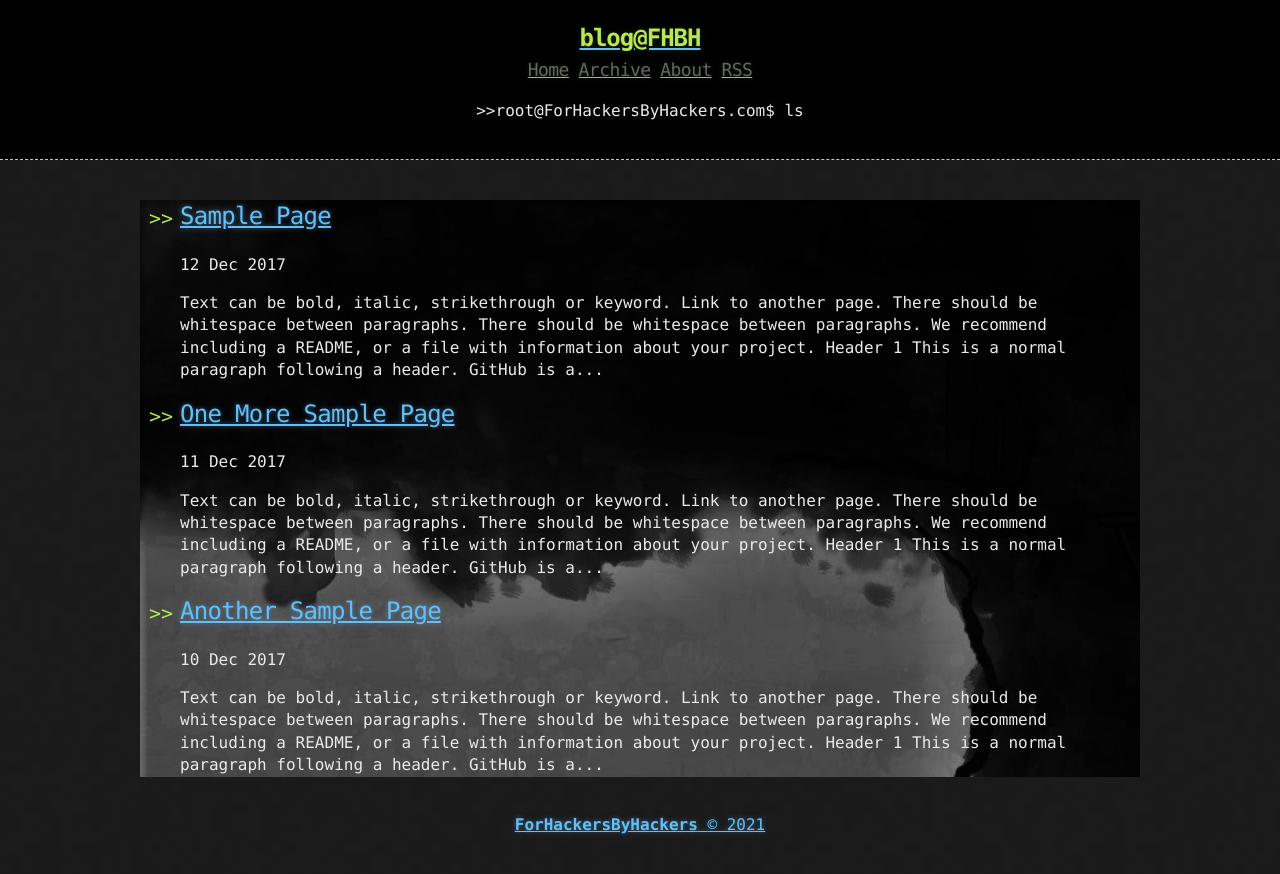
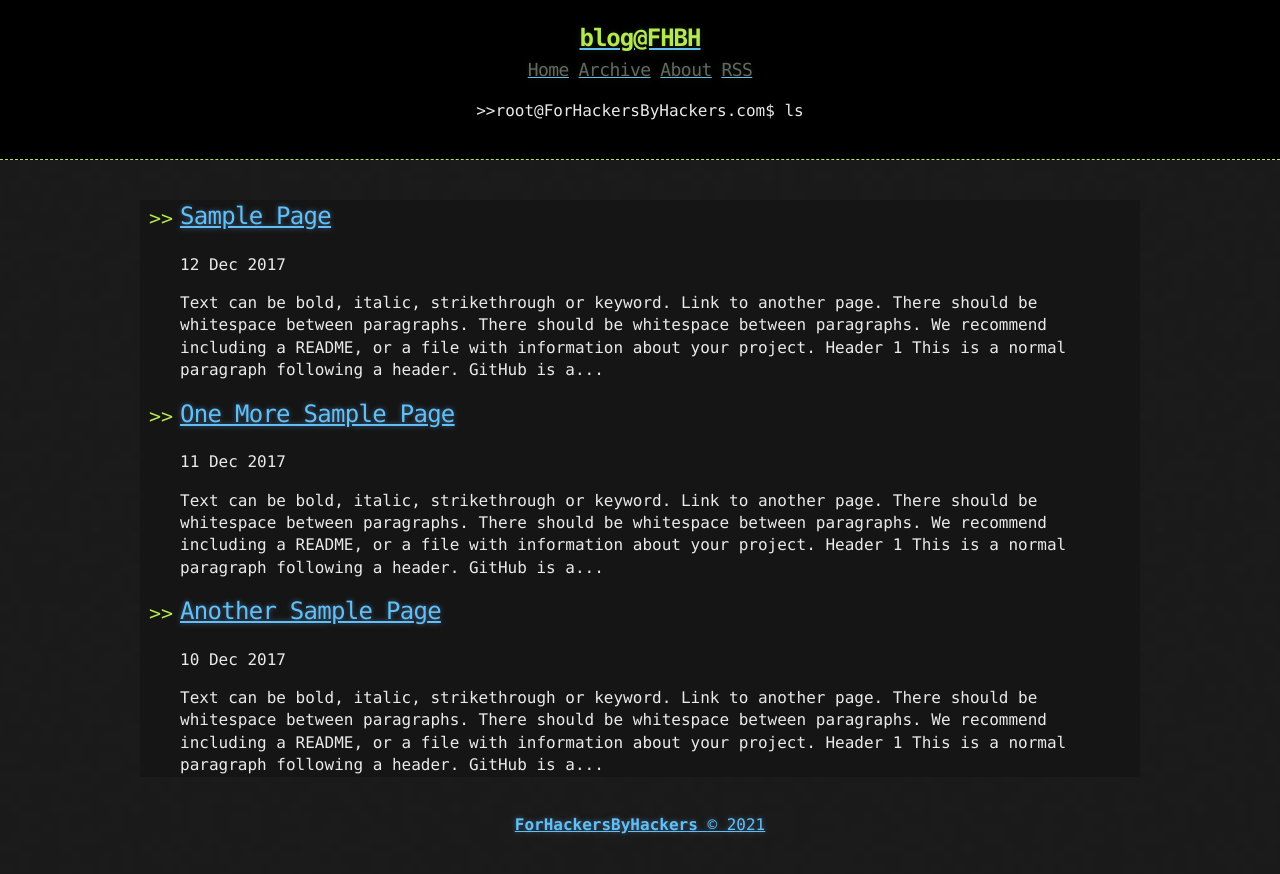
Before and after one commit to bugcatchernade/blog, a Jekyll site: the page built from index.html, in a window 1280 px wide. Shown: the top 874 px of the page. Built offline with Jekyll 4.4.1, drawn with Linux system fonts in a browser that asks for light colours; the list of posts is cut into pages by our own code.

Commit message:
Update base.scss

```diff
--- a/_sass/base.scss
+++ b/_sass/base.scss
@@ -27,12 +27,12 @@ body {
   width: 90%;
   max-width: 1000px;
   margin: 0 auto;
+  background: url("../assets/fort.jpg")
 
 }
 
-
 section {
-  background: url("../assets/fort.jpg");
+  ;
   margin: 0 0 20px 0;
 }
 
```
